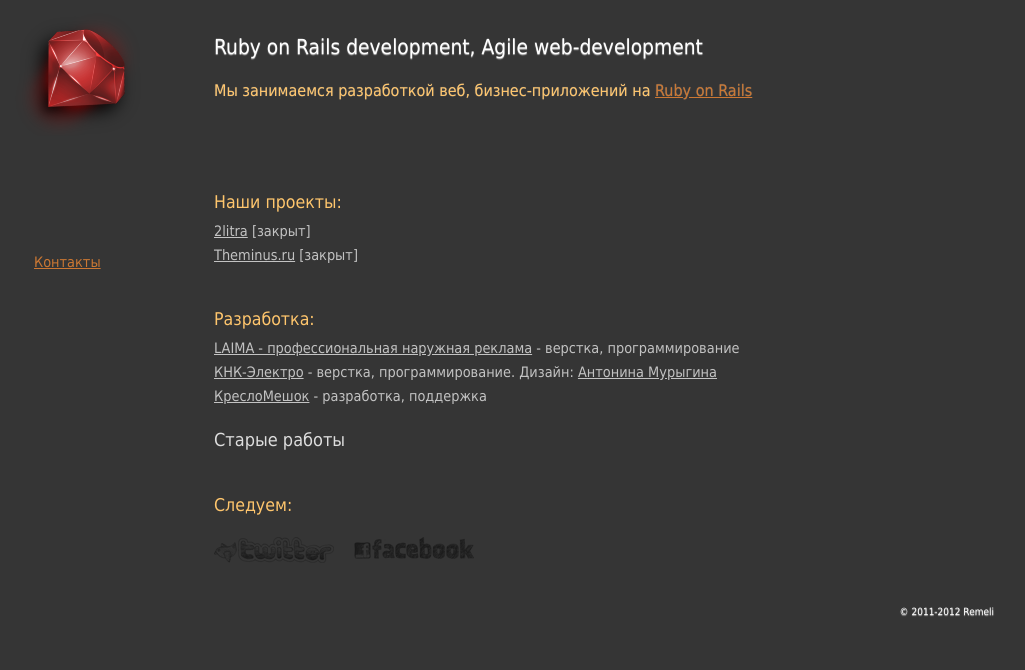
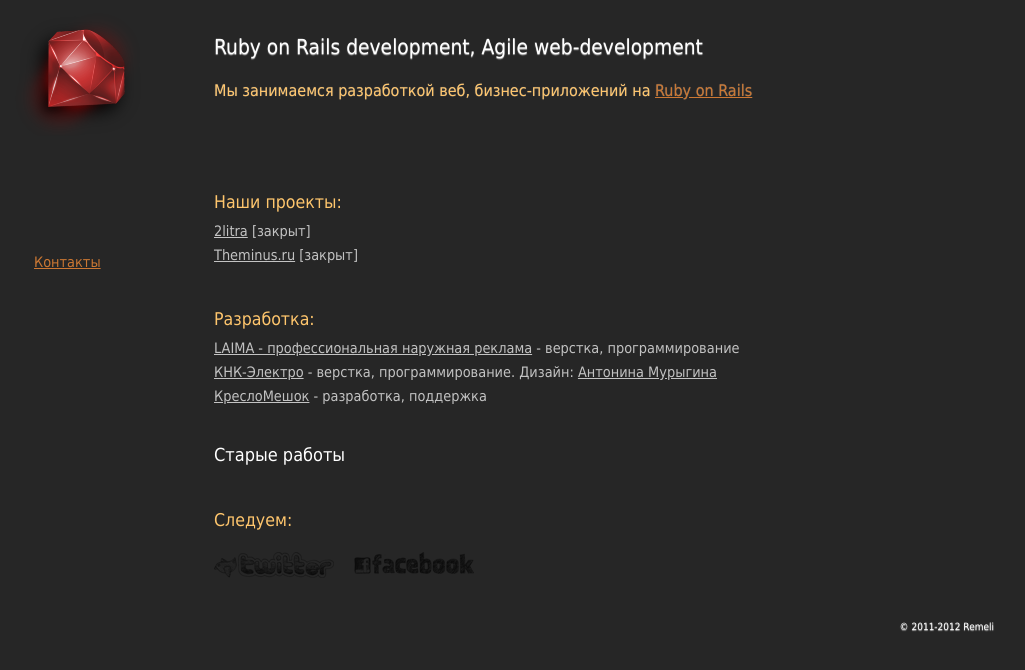
Before and after one commit to remeli/remeli_site, a plain HTML site: page index.html in a window 1280 px wide. Shown: the whole page, without its empty margins (126-1151 px from the left). Drawn offline with Linux system fonts and the light colour scheme.

Commit message:
edit old job libk

```diff
--- a/assets/style.css
+++ b/assets/style.css
@@ -46,7 +46,7 @@ quotes: "" "";
 }
 /* custom css rules */
 body{
-  background:#353535;
+  background:#262626;
 }
 /* wrapper */
 #wrapper {
@@ -166,19 +166,22 @@ font-size: 12px;
   margin-right:20px;
 }
 #social a{
-  opacity:0.5;
+  opacity:0.7;
 }
 #social a:hover{
   background:none;
   opacity:1;
 }
 .old-jobs{
-  margin-top:20px;
+  margin-top:35px;
 }
 .old-jobs a{
   font-size:18px;
-  color:#ddd !important;
+  color: #fff !important;
   text-decoration:none;
+}
+.old-jobs a:hover{
+  color:#ffc66d !important;
 }
 .old-jobs img:hover{
   background: none !important;
```
